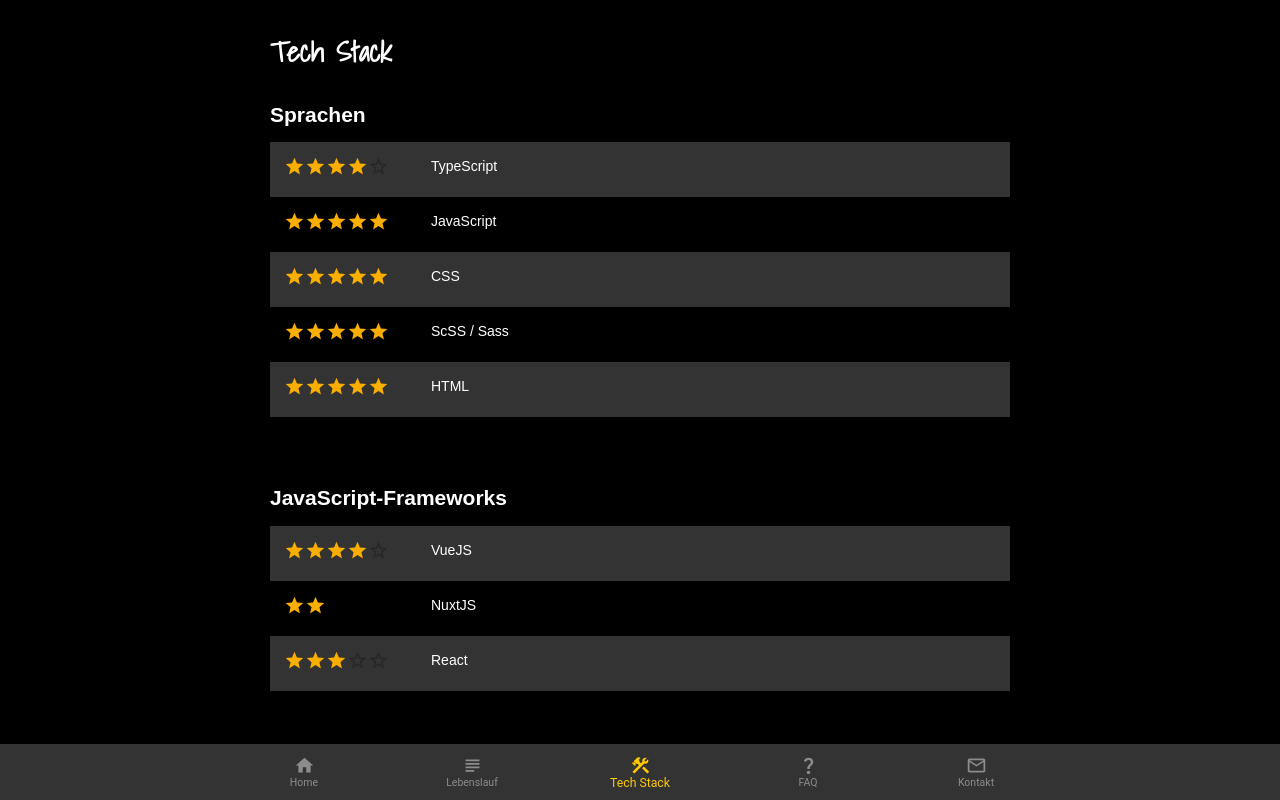
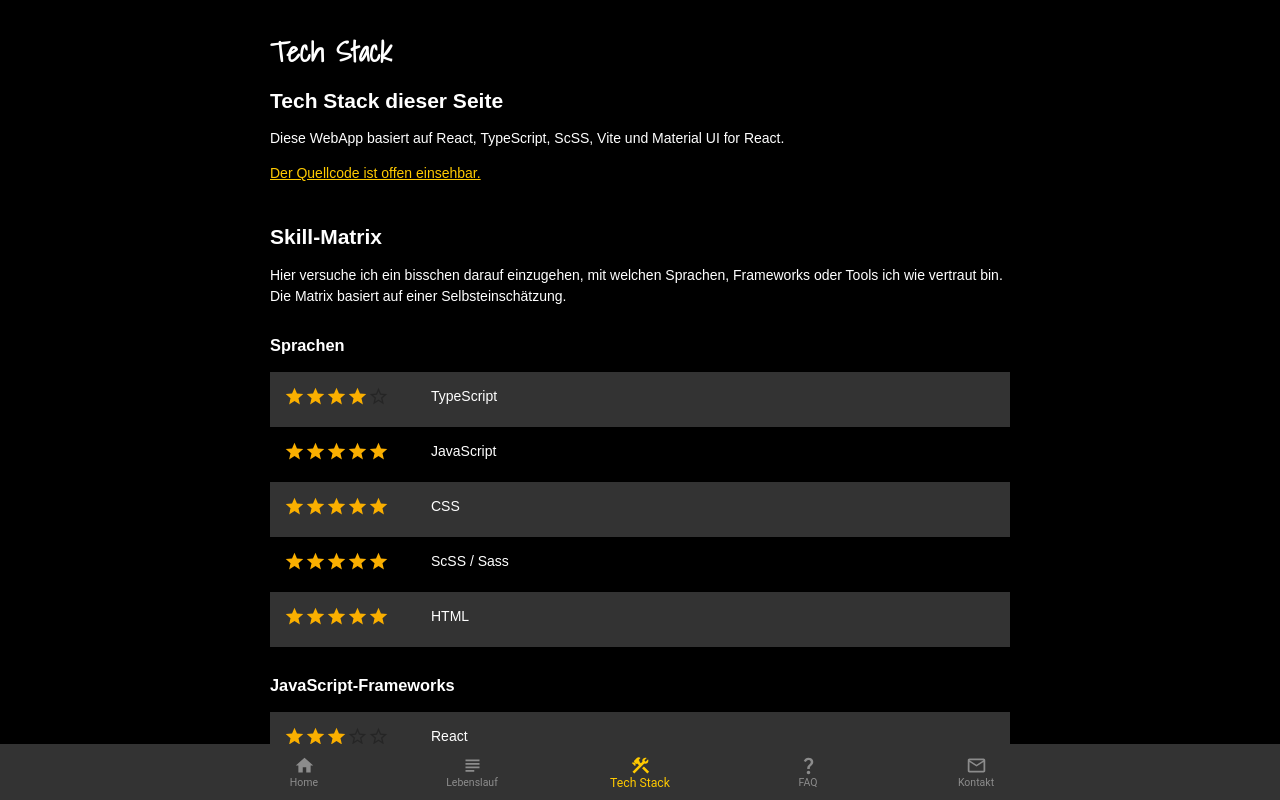
Before and after one commit to codeecke/bewerbung, a React (Vite) app: page / in a window 1280 px wide. Both pictures are taken after a click on the button "Tech Stack". Shown: the top 800 px of the page. Built offline with nearby package versions, Linux system fonts and the light colour scheme.

Commit message:
Tech Stack updated

```diff
--- a/src/components/TechStackCategory.tsx
+++ b/src/components/TechStackCategory.tsx
@@ -6,7 +6,7 @@
 }
 
 export default ({category}: TProps) => <>
-    <h2>{category.category}</h2>
+    <h3>{category.category}</h3>
     {category.skills.map((skill, key) => (
         <Skill
             key={key}
--- a/src/data/tech-stack.json
+++ b/src/data/tech-stack.json
@@ -28,16 +28,16 @@
         "category": "JavaScript-Frameworks",
         "skills": [
             {
+                "name": "React",
+                "level": 3
+            },
+            {
                 "name": "VueJS",
                 "level": 4
             },
             {
                 "name": "NuxtJS",
                 "level": 2
-            },
-            {
-                "name": "React",
-                "level": 3
             }
         ]
     },
--- a/src/pages/TechStack/TechStack.scss
+++ b/src/pages/TechStack/TechStack.scss
@@ -1,10 +1,13 @@
 .tech-stack {
+    h1+h2 {
+        margin-top: 2rem;
+    }
+
     h2 {
-        margin-top: 5rem;
-
-
-    }
-    h1+h2 {
         margin-top: 3rem;
     }
+
+    h3 {
+        margin-top: 2rem;
+    }
 }
--- a/src/pages/TechStack/TechStack.tsx
+++ b/src/pages/TechStack/TechStack.tsx
@@ -7,6 +7,12 @@
     return <>
         <div className="tech-stack">
             <h1>Tech Stack</h1>
+            <h2> Tech Stack dieser Seite</h2>
+            <p>Diese WebApp basiert auf React, TypeScript, ScSS, Vite und Material UI for React.</p>
+            <p><a href='https://github.com/codeecke/bewerbung/' target='_blank'>Der Quellcode ist offen einsehbar.</a></p>
+
+            <h2>Skill-Matrix</h2>
+            <p>Hier versuche ich ein bisschen darauf einzugehen, mit welchen Sprachen, Frameworks oder Tools ich wie vertraut bin. Die Matrix basiert auf einer Selbsteinschätzung.</p>
             {techStack.map((category: TTechStackCategory, key: number) => {
                 return (
                     <TechStackCategory category={category} key={key} />
```
